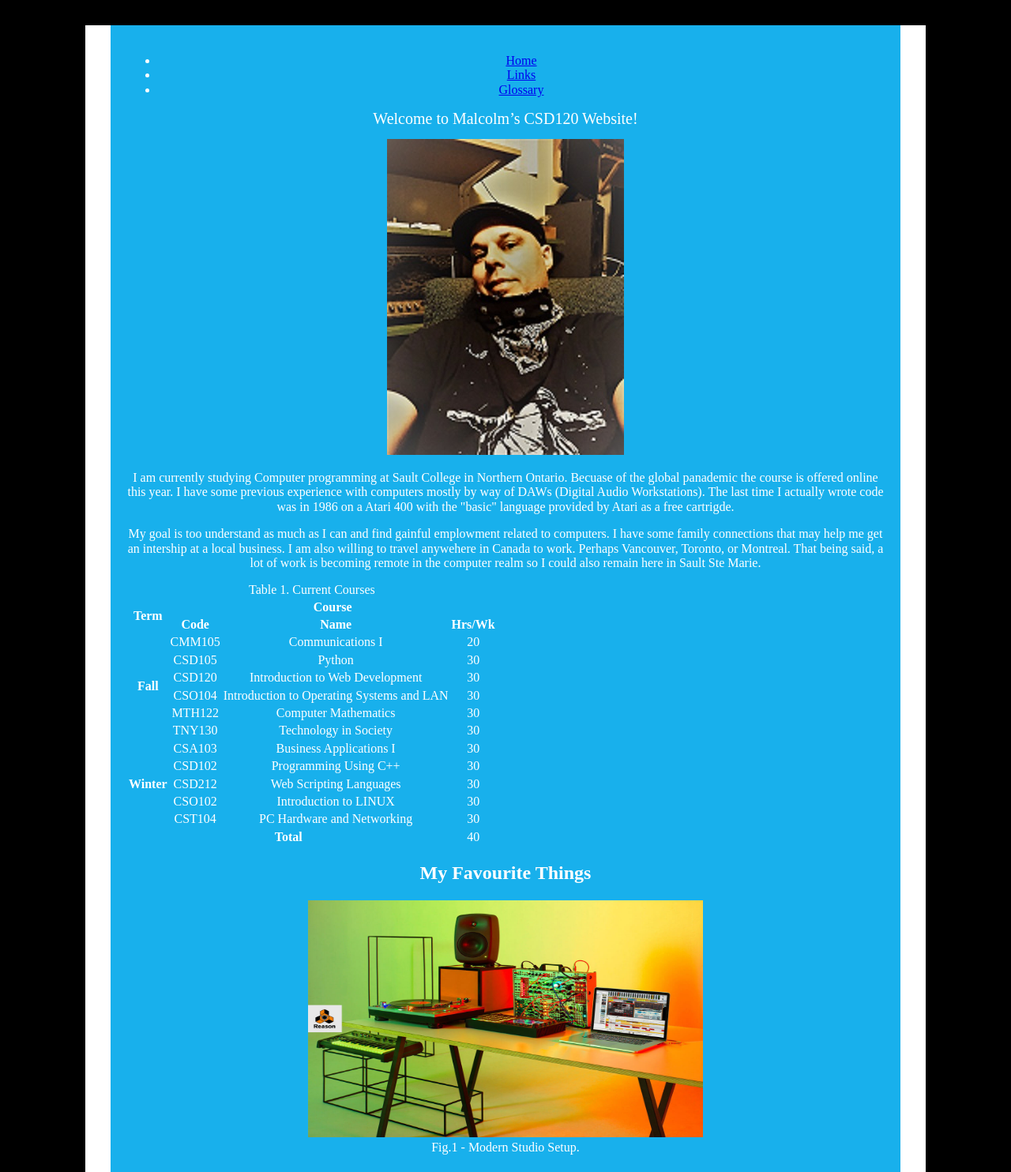
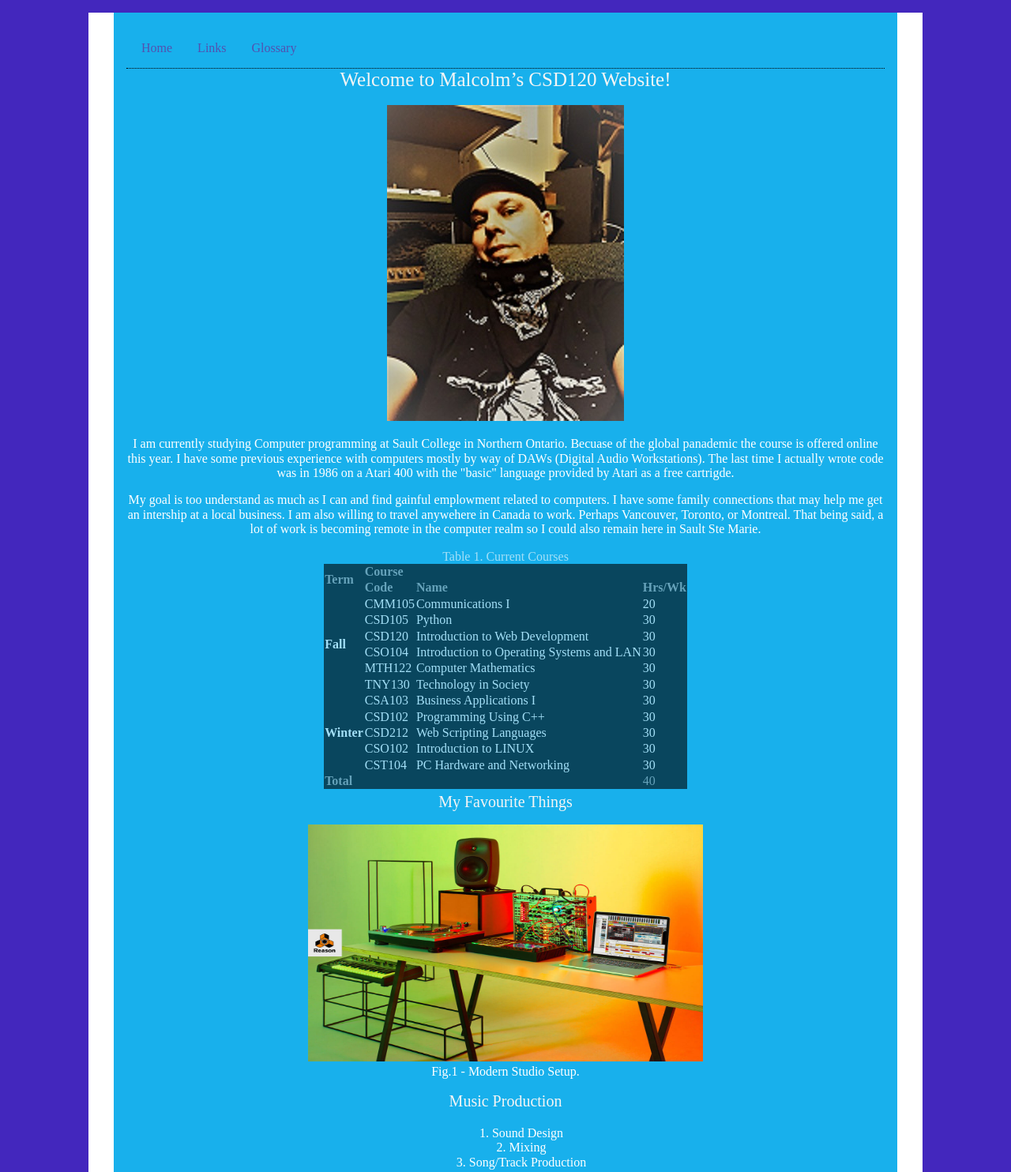
Before and after one commit to MalcolmXL/csd120.20f.larmond.malcolm, a plain HTML site: page index.html in a window 1280 px wide. Shown: the top 1484 px of the page at 79% size. Drawn offline with Linux system fonts and the light colour scheme.

Commit message:
Changed course  table properties

```diff
--- a/styles.css/main.css
+++ b/styles.css/main.css
@@ -7,7 +7,7 @@ selectors). */
 div{
   background-color: #18b0ec;
   text-align: center;
-  padding: 20px;
+  padding: 1em;
   width: 960px;
   border: 1px black;
   margin: 0px auto;
@@ -19,32 +19,155 @@ div{
 
 }
 
+nav{
+
+  border-top: 4px;
+  border-style: solid;
+  border-color: transparent;
+
+}
+
+
+nav ul{
+  max-width: 800;
+  margin:0;
+  padding:0;
+  list-style-type: none;
+
+
+  }
+
+  nav ul li {
+    float: left;
+    text-decoration:none;
+
+
+  }
+  li a {
+    display: block;
+    color: white;
+    text-align: center;
+    padding: 16px;
+    text-decoration: none;
+    list-style-type: none;
+
+  }
+  li a:hover {
+    background-color: #75b4d1;
+  }
+
+
 
 hr {
 width: 50%;
 min-width: 300px;
 max-width: 860px;
-margin-top: 3em;
+margin-top: 4px;
 margin-bottom: 2em;
 border-style: dotted;
 border-color: whitesmoke;
-border-width: 3px
+border-width: 3px;
+border-top: 4px;
+
 
 }
 
 
 
+a:link {
+  color: #5351af;
+}
+
+
+header {
+
+
+  border: top 4px;
+
+  float:right;
+  padding:5;
+  width:960px;
+  margin-left: 80%;
+  border-bottom: 1px dotted;color: #000;
+
+}
 
 body {
-  margin: 2em;
+  margin: 1em;
   color: #fff;
-  background-color: #000;
+  background-color: rgb(67, 39, 189);
 }
 
 /* Applies to all <h1>...</h1> elements. */
 h1 {
+  font-size: 25px;
+  font-weight: normal;
+  margin-top: 5px;
+  color:whitesmoke;
+}
+
+h2 {
   font-size: 20px;
   font-weight: normal;
   margin-top: 5px;
+  color: whitesmoke;
 }
-#someid { color: green; }
+
+h3 {
+  font-size: 20px;
+  font-weight: normal;
+  margin-top: 5px;
+  color: whitesmoke;
+}
+li {
+
+  list-style-position: inside;
+  text-align: center;
+
+}
+
+table {
+  margin-left: auto;
+  margin-right: auto;
+  padding-top: 3em;
+  padding-bottom: 3em;
+  padding-left: 1em;
+  padding-right: 1em;
+  color: #fff;
+  background-color:rgb(0, 0, 0);opacity:0.6;
+  border-collapse: collapse;
+  text-align: left;
+
+
+}
+
+tr
+{
+  background-color: rgba(0, 0, 0, 0.5);
+
+}
+
+tr:nth-child;(even) {background-color:rgb(0, 0, 0);opacity:0.15;;}
+
+
+
+
+thead{
+  text-align: left;
+
+  background-color:rgb(0, 0, 0);opacity:0.6;
+}
+
+tfoot{
+
+  background-color:rgb(0, 0, 0);opacity:0.6;
+
+
+}
+
+dl {
+
+ list-style-position: center;
+
+
+}
```
